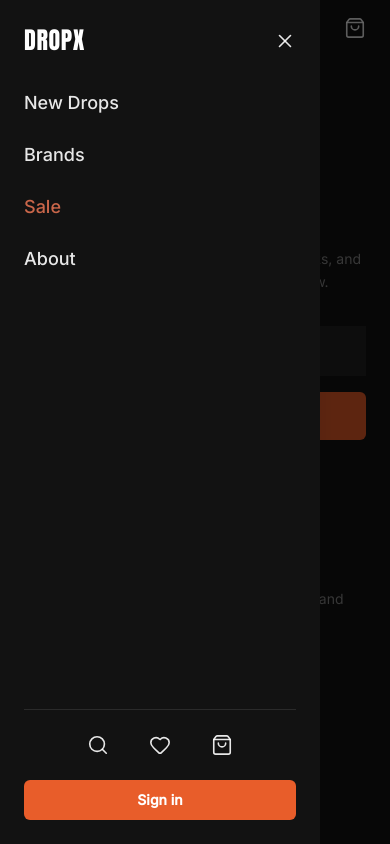
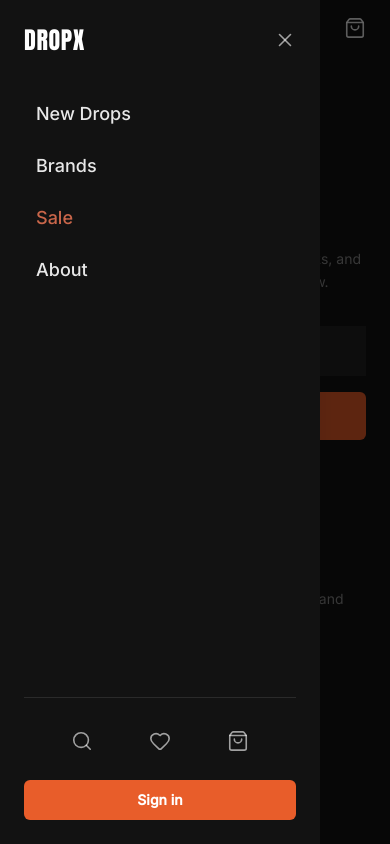
Before and after one commit to ep1cvoice/dropx-store, a Next.js app: page / in a window 390 px wide. Both pictures are taken after a click on the button "Open menu". Shown: the top 844 px of the page. Built offline with nearby package versions, Linux system fonts and the light colour scheme.

Commit message:
mobile burger navbar styling

```diff
--- a/src/components/footer/Footer.tsx
+++ b/src/components/footer/Footer.tsx
@@ -9,7 +9,7 @@
 export default function Footer() {
   return (
     <footer className="bg-[#121212] text-white">
-      <div className="mx-auto max-w-7xl px-6 py-10 md:py-14 lg:px-10 lg:py-16">
+      <div className="mx-auto max-w-[1600px] px-6 py-10 md:py-14 lg:px-10 lg:py-16">
 
         {/* ── Mobile: logo + description + socials ── */}
         <div className="lg:hidden">
--- a/src/components/navbar/NavbarDesktop.tsx
+++ b/src/components/navbar/NavbarDesktop.tsx
@@ -6,7 +6,7 @@
 
 export default function NavbarDesktop() {
 	return (
-		<div className='mx-auto flex h-[76px] max-w-7xl items-center justify-between px-6 lg:px-10'>
+		<div className='flex h-[76px] mx-auto max-w-[1600px] items-center justify-between px-6 lg:px-10'>
 			<div className='flex items-center gap-10'>
 				<Logo />
 
--- a/src/components/navbar/NavbarMobile.tsx
+++ b/src/components/navbar/NavbarMobile.tsx
@@ -8,7 +8,10 @@
 import { getNavLinkClassName, navIconClassName, navLinks } from "./nav-links";
 
 const iconButtonClassName =
-  "text-white/90 transition-colors hover:text-white";
+  "cursor-pointer text-white/60 transition-colors duration-200 hover:text-white active:text-white/80";
+
+const navbarIconClassName =
+  "cursor-pointer text-white/90 transition-colors duration-200 hover:text-white active:text-white/70";
 
 export default function NavbarMobile() {
   const [open, setOpen] = useState(false);
@@ -34,7 +37,7 @@
           aria-expanded={open}
           aria-controls={menuId}
           onClick={() => setOpen(true)}
-          className="justify-self-start text-white/90 transition-colors hover:text-white"
+          className={navbarIconClassName + " justify-self-start"}
         >
           <Menu className={navIconClassName} strokeWidth={1.75} />
         </button>
@@ -44,7 +47,7 @@
         <Link
           href="/cart"
           aria-label="Cart"
-          className="justify-self-end text-white/90 transition-colors hover:text-white"
+          className={navbarIconClassName + " justify-self-end"}
         >
           <ShoppingBag className={navIconClassName} strokeWidth={1.75} />
         </Link>
@@ -55,7 +58,7 @@
           <button
             type="button"
             aria-label="Close menu"
-            className="absolute inset-0 bg-black/60"
+            className="absolute inset-0 bg-black/60 transition-opacity duration-300"
             onClick={closeMenu}
           />
 
@@ -63,11 +66,8 @@
             id={menuId}
             className="relative flex h-full w-full max-w-xs flex-col bg-[#121212] p-6 shadow-xl"
           >
-
             <div className="mb-8 flex items-center justify-between">
-              <span className="text-base font-bold tracking-[0.08em] uppercase text-white">
               <Logo />
-              </span>
               <button
                 type="button"
                 aria-label="Close menu"
@@ -78,13 +78,16 @@
               </button>
             </div>
 
-            <ul className="flex flex-col gap-6">
+            <ul className="flex flex-col">
               {navLinks.map(({ href, label, accent }) => (
                 <li key={href}>
                   <Link
                     href={href}
                     onClick={closeMenu}
-                    className={getNavLinkClassName(accent)}
+                    className={
+                      getNavLinkClassName(accent) +
+                      " block cursor-pointer rounded-md px-3 py-3 transition-colors duration-150 hover:bg-white/5 active:bg-white/10"
+                    }
                   >
                     {label}
                   </Link>
@@ -92,13 +95,15 @@
               ))}
             </ul>
 
-            <div className="mt-auto space-y-6 border-t border-white/10 pt-6">
-              <div className="flex items-center gap-10 center
-              justify-center">
+            <div className="mt-auto space-y-5 border-t border-white/10 pt-6">
+              <div className="flex items-center justify-center gap-10">
                 <button
                   type="button"
                   aria-label="Search"
-                  className={iconButtonClassName}
+                  className={
+                    iconButtonClassName +
+                    " rounded-lg p-2 hover:bg-white/5 active:bg-white/10"
+                  }
                 >
                   <Search className={navIconClassName} strokeWidth={1.75} />
                 </button>
@@ -106,7 +111,10 @@
                   href="/wishlist"
                   aria-label="Wishlist"
                   onClick={closeMenu}
-                  className={iconButtonClassName}
+                  className={
+                    iconButtonClassName +
+                    " rounded-lg p-2 hover:bg-white/5 active:bg-white/10"
+                  }
                 >
                   <Heart className={navIconClassName} strokeWidth={1.75} />
                 </Link>
@@ -114,7 +122,10 @@
                   href="/cart"
                   aria-label="Cart"
                   onClick={closeMenu}
-                  className={iconButtonClassName}
+                  className={
+                    iconButtonClassName +
+                    " rounded-lg p-2 hover:bg-white/5 active:bg-white/10"
+                  }
                 >
                   <ShoppingBag className={navIconClassName} strokeWidth={1.75} />
                 </Link>
```
